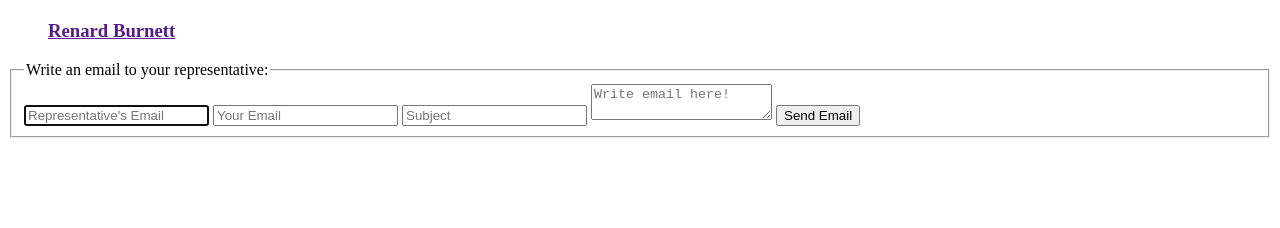
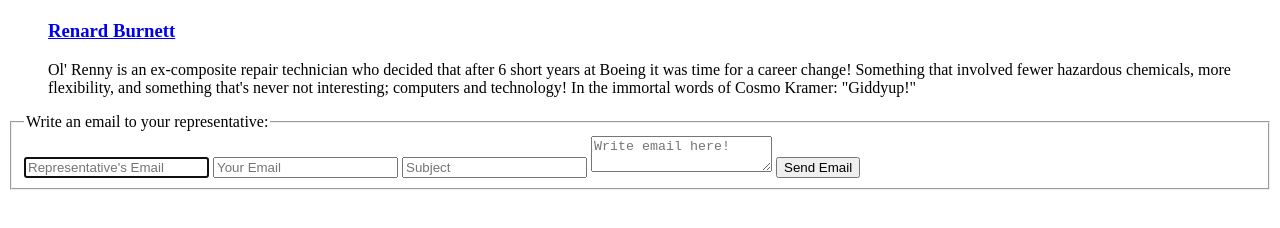
Before and after one commit to ByThePeople/ForThePeople, a website: page public/index.html in a window 1280 px wide. Shown: the part 510-738 px from the top of the page. Drawn offline with Linux system fonts and the light colour scheme.

Commit message:
oops redo about me

```diff
--- a/public/index.html
+++ b/public/index.html
@@ -46,9 +46,11 @@
           <p></p>
         </li>
         <li>
-          <a href=""><img scr="" alt=""/>
+          <a href="https://www.linkedin.com/in/renard-burnett-39170369/"><img scr="img/profilePicRon.jpg"/>
           <h3>Renard Burnett</h3></a>
-          <p></p>
+          <p>Ol' Renny is an ex-composite repair technician who decided that after 6 short years at Boeing it was time for a career change!
+          Something that involved fewer hazardous chemicals, more flexibility, and something that's never not interesting; computers and technology!
+          In the immortal words of Cosmo Kramer: "Giddyup!"</p>
         </li>
       </ul>
     </section>
```
Also changed, not shown: public/img/profilePicRon.jpg (added).
